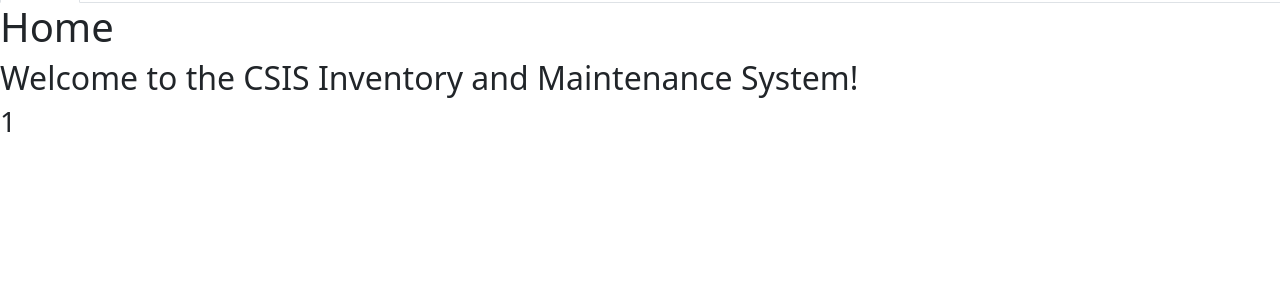
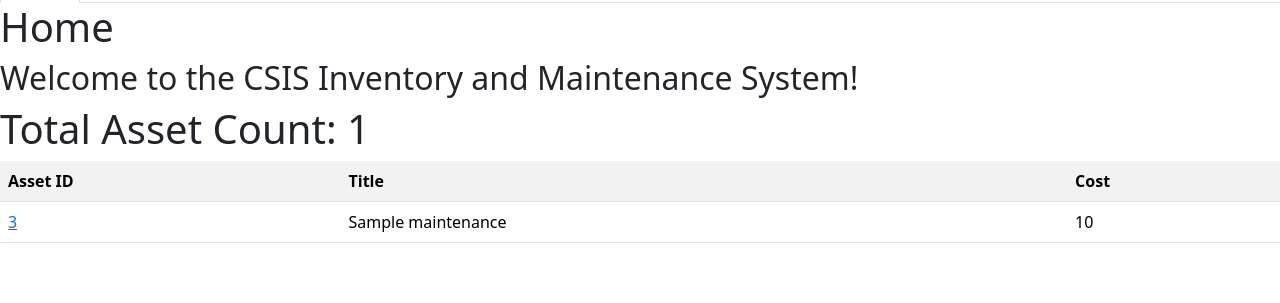
Before and after one commit to sgjohns1-sv/cims1, a Django app: template home/templates/index.html in a window 1280 px wide. Shown: the part 39-342 px from the top of the page. Run offline with Django 3.2, Linux system fonts and the light colour scheme; the template is opened without the code that fills it: most values are stand-ins (such as "Sample title", 1, 10 or a date in 2020); some libraries are stand-ins or nearby versions.

Commit message:
Working on home page stats.

```diff
--- a/home/templates/index.html
+++ b/home/templates/index.html
@@ -16,6 +16,25 @@
     <div>
         <h1>Home</h1>
         <h2>Welcome to the CSIS Inventory and Maintenance System!</h2>
-        <h3>{{asset_count}}</h3>
+
+    </div>
+    <div>
+        <h1>Total Asset Count: {{asset_count}}</h1>
+    </div>
+    <div>
+        <table class="table table-striped table-hover">
+            <tr>
+                <th>Asset ID</th>
+                <th>Title</th>
+                <th>Cost</th>
+            </tr>
+            {% for maintenance in recent_maintenance %}
+                <tr>
+                    <td><a href="#">3</a></td>
+                    <td>{{ maintenance.maint_title }}</td>
+                    <td>{{ maintenance.maint_cost }}</td>
+                </tr>
+            {% endfor %}
+        </table>
     </div>
 </body>
```
